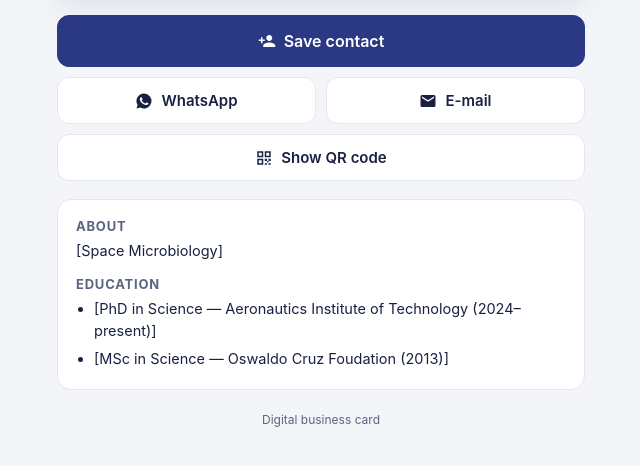
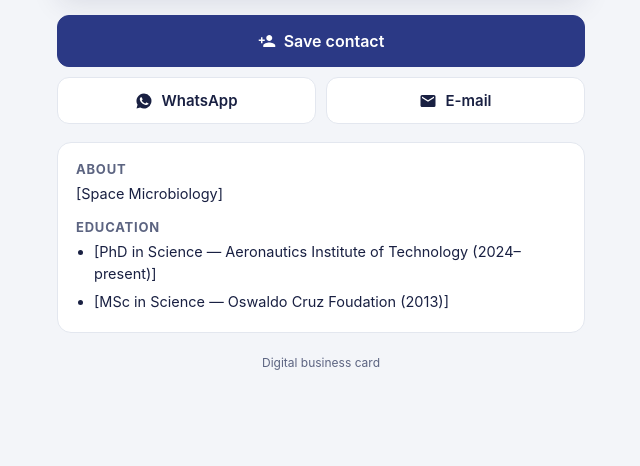
Before and after one commit to Ricardorfs1205/Ricardorfs1205.github.io, a plain HTML site: page index.html in a window 1280 px wide. Shown: the part 316-782 px from the top of the page, without its empty margins (319-959 px from the left). Drawn offline with Linux system fonts and the light colour scheme.

Commit message:
Update index.html

```diff
--- a/index.html
+++ b/index.html
@@ -247,6 +247,7 @@ $("showqr").onclick=()=>{ qrMode = pageUrl() ? "link" : "vcf"; drawQR(); $("qrdl
 $("tab-link").onclick=()=>{ qrMode="link"; drawQR(); };
 $("tab-vcf").onclick=()=>{ qrMode="vcf"; drawQR(); };
 $("closeqr").onclick=()=>$("qrdlg").close();
+  if(location.hash!=="#qr") $("showqr").hidden=true;
 $("dlqr").onclick=()=>{
   if(!qrObj) return;
   const n=qrObj.getModuleCount(), m=4, s=Math.floor(1200/(n+2*m));
```
